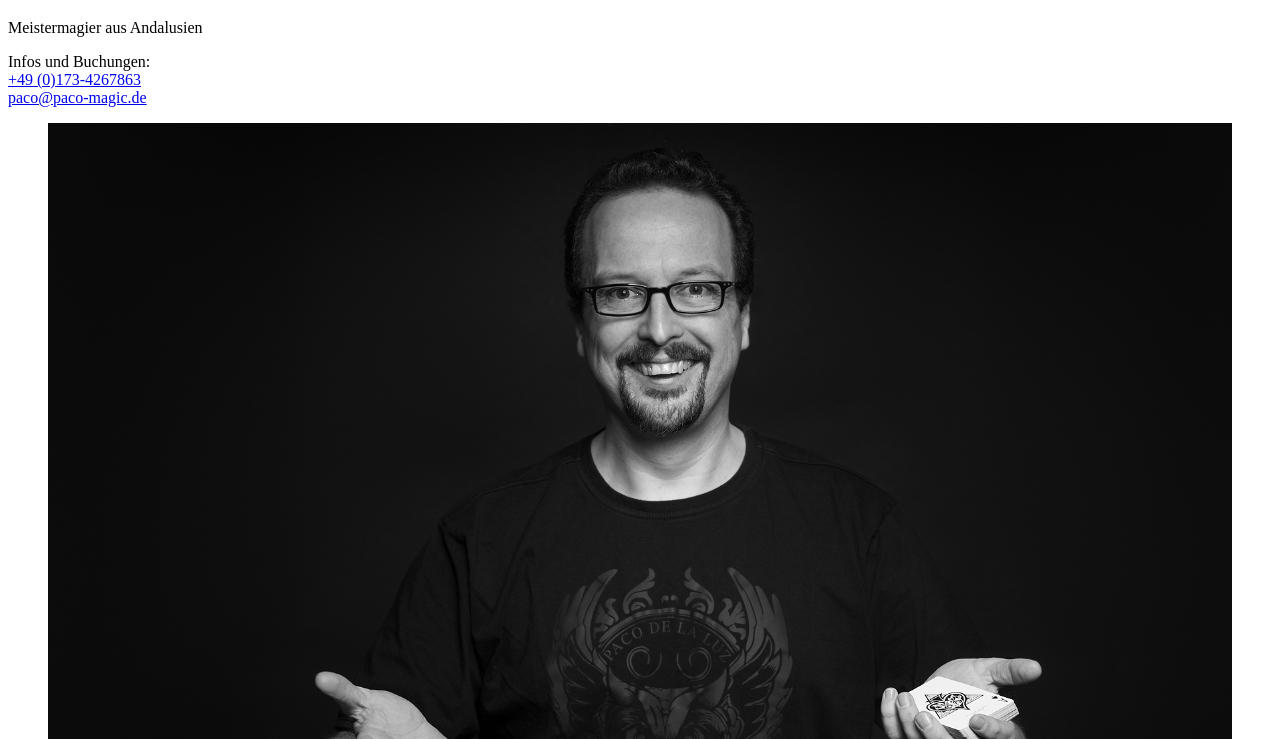
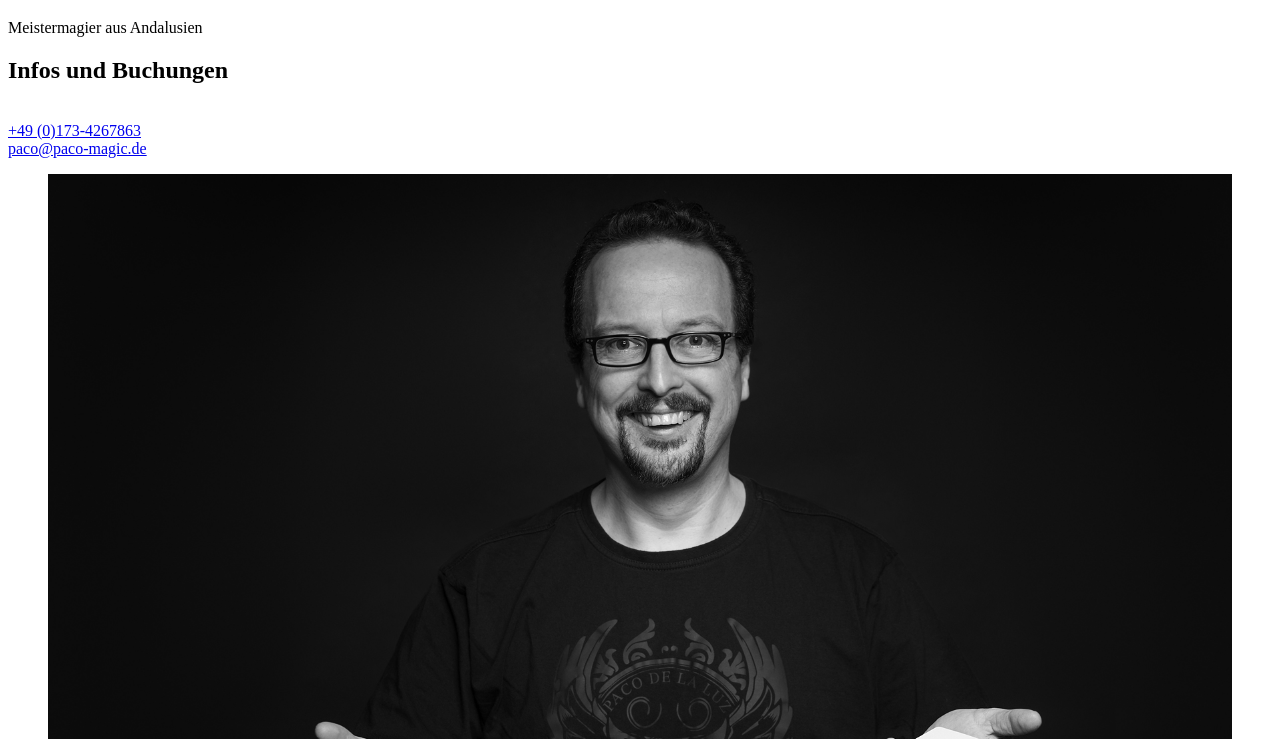
Before and after one commit to nikolaialex/pacomagic, a plain HTML site: page index.html in a window 1280 px wide. Shown: the part 61-800 px from the top of the page. Drawn offline with Linux system fonts and the light colour scheme.

Commit message:
Update index

```diff
--- a/index.html
+++ b/index.html
@@ -5,10 +5,10 @@
   </head>
   <body>
     <h1>Paco de la Luz</h1>
-    Meistermagier aus Andalusien
+    <p>Meistermagier aus Andalusien</p>
 
+    <h2>Infos und Buchungen</h2>
     <p>
-    Infos und Buchungen:
     <br>
     <a href="tel:+49-173-4267863">+49 (0)173-4267863<a>
         <br>
```
